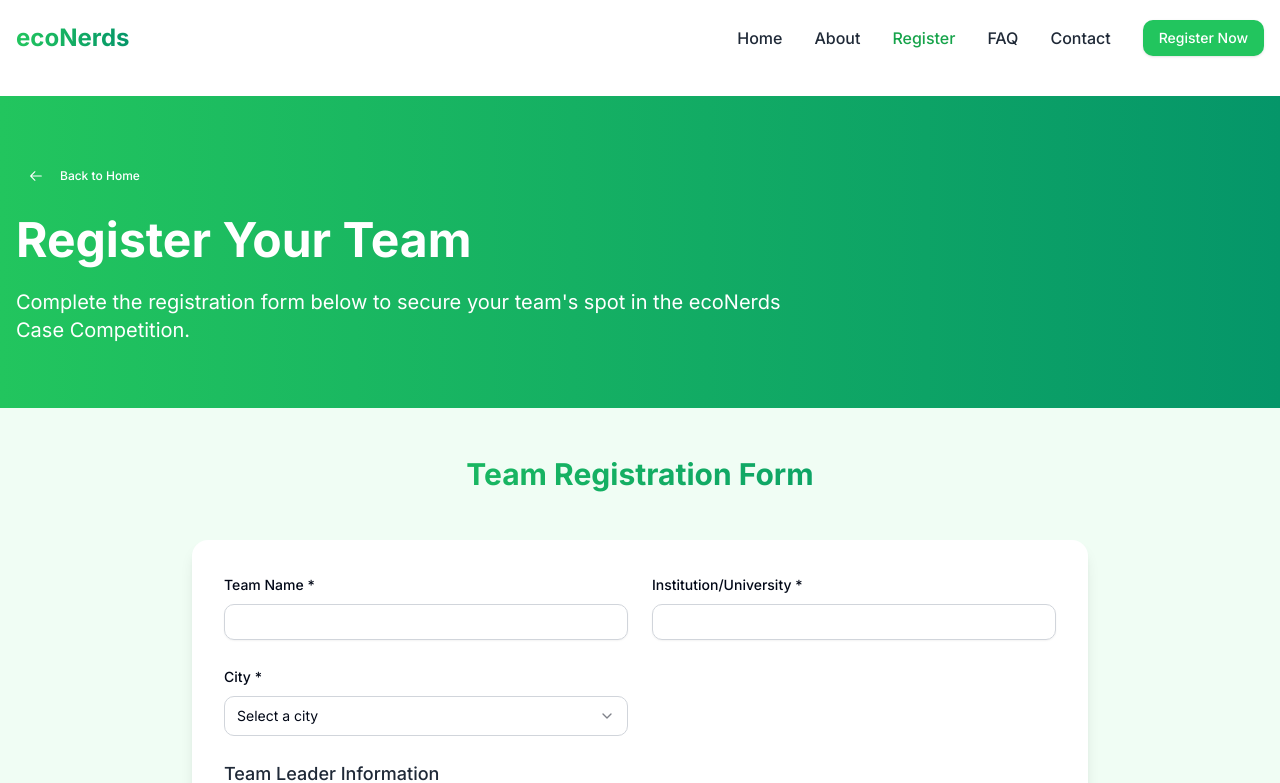
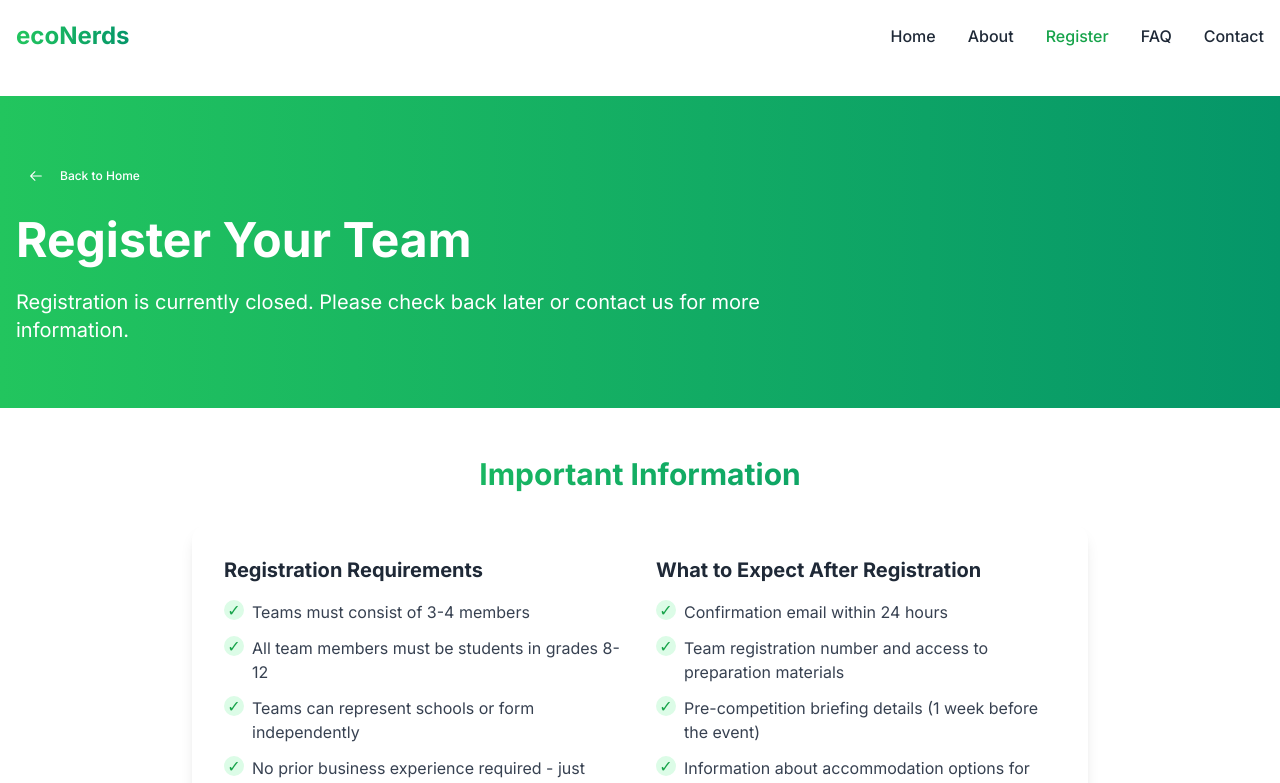
Before and after one commit to Bebdyshev/econerds, a Next.js app: page /register in a window 1280 px wide. Shown: the top 783 px of the page. Built offline with nearby package versions, Linux system fonts and the light colour scheme.

Commit message:
registration closed

```diff
--- a/app/page.tsx
+++ b/app/page.tsx
@@ -27,13 +27,13 @@ export default function Home() {
               <p className="text-xl md:text-2xl text-gray-700 mb-8">
                 Business case competition for students in grades 8-12 in Aktobe
               </p>
-              <div className="flex flex-col sm:flex-row justify-center gap-4 mb-12">
+              {/* <div className="flex flex-col sm:flex-row justify-center gap-4 mb-12">
                 <Button size="lg" className="bg-green-500 hover:bg-green-600 text-white text-xl py-8 px-12 rounded-xl shadow-lg transform transition-transform hover:scale-105" asChild>
                   <Link href="/register">
                     Register Now <ArrowRightIcon className="ml-3 h-6 w-6" />
                   </Link>
                 </Button>
-              </div>
+              </div> */}
               <div className="p-4 bg-white/80 backdrop-blur-sm rounded-xl shadow-lg inline-block">
                 <CountdownTimer targetDate="2025-06-05T08:00:00" />
               </div>
@@ -183,10 +183,15 @@ export default function Home() {
             <p className="text-xl mb-8 max-w-2xl mx-auto">
               Join the ecoNerds Case Competition and put your skills to the test. Registration closes on May 31, 2024.
             </p>
-            <div className="flex flex-col sm:flex-row justify-center gap-4">
+            {/* <div className="flex flex-col sm:flex-row justify-center gap-4">
               <Button size="lg" className="bg-white text-green-600 hover:bg-gray-100" asChild>
                 <Link href="/register">Register Your Team</Link>
               </Button>
+              <Button size="lg" variant="outline" className="border-white text-white hover:bg-green-600" asChild>
+                <Link href="/contact">Contact Us</Link>
+              </Button>
+            </div> */}
+            <div className="flex flex-col sm:flex-row justify-center gap-4">
               <Button size="lg" variant="outline" className="border-white text-white hover:bg-green-600" asChild>
                 <Link href="/contact">Contact Us</Link>
               </Button>
--- a/app/register/page.tsx
+++ b/app/register/page.tsx
@@ -25,13 +25,15 @@ export default function RegisterPage() {
           <AnimatedSection animation="fade-up">
             <h1 className="text-4xl md:text-5xl font-bold mb-6">Register Your Team</h1>
             <p className="text-xl max-w-3xl">
-              Complete the registration form below to secure your team's spot in the ecoNerds Case Competition.
+              {/* Complete the registration form below to secure your team's spot in the ecoNerds Case Competition. */}
+              Registration is currently closed. Please check back later or contact us for more information.
             </p>
           </AnimatedSection>
         </div>
       </section>
 
       {/* Registration Form */}
+      {/*
       <section className="py-12 bg-green-50">
         <div className="container mx-auto px-4">
           <div className="max-w-4xl mx-auto">
@@ -46,6 +48,7 @@ export default function RegisterPage() {
           </div>
         </div>
       </section>
+      */}
 
       {/* Registration Info */}
       <section className="py-12 bg-white">
--- a/components/header.tsx
+++ b/components/header.tsx
@@ -69,9 +69,6 @@ export default function Header() {
                 {item.name}
               </Link>
             ))}
-            <Button className="bg-green-500 hover:bg-green-600 text-white" asChild>
-              <Link href="/register">Register Now</Link>
-            </Button>
           </nav>
 
           {/* Mobile Menu Button */}
```
